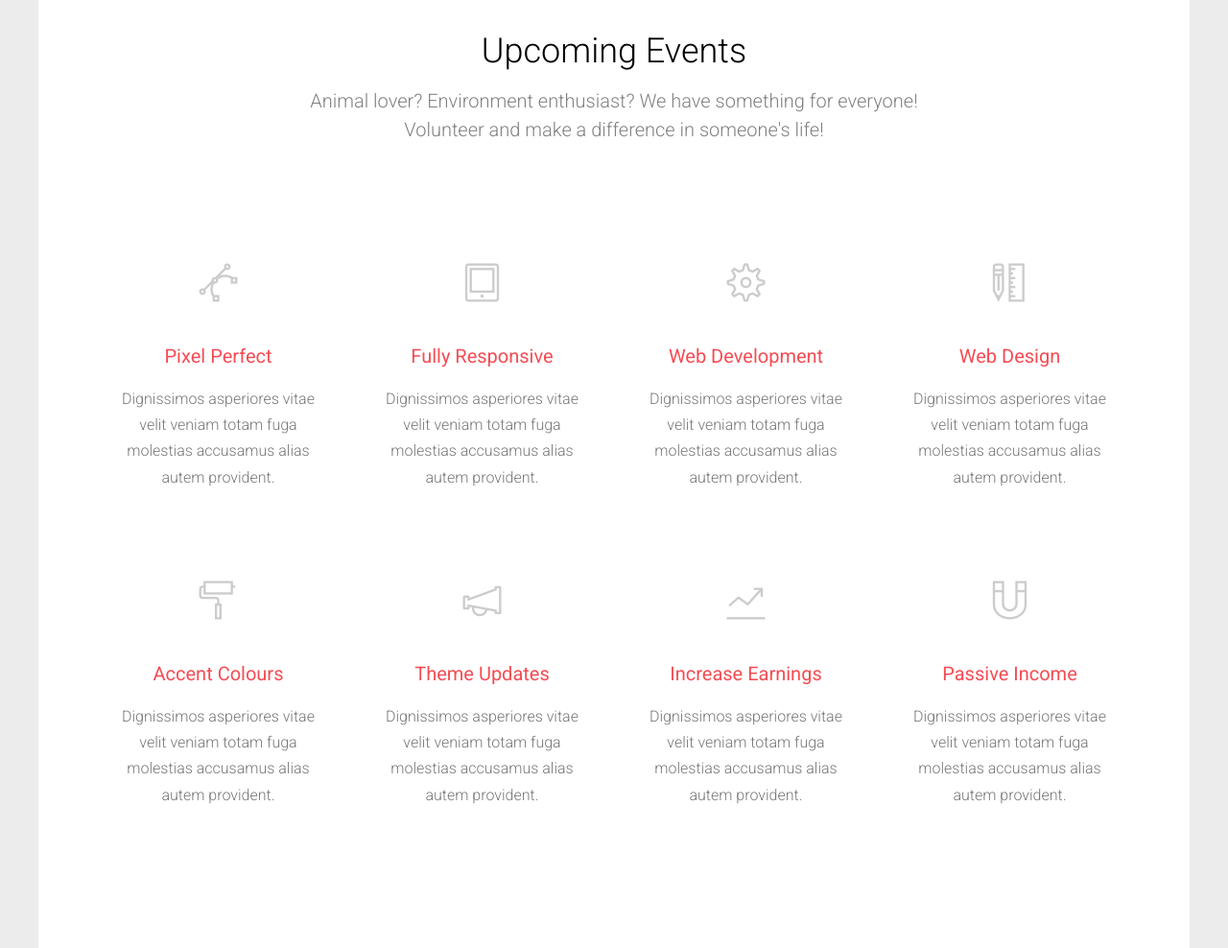
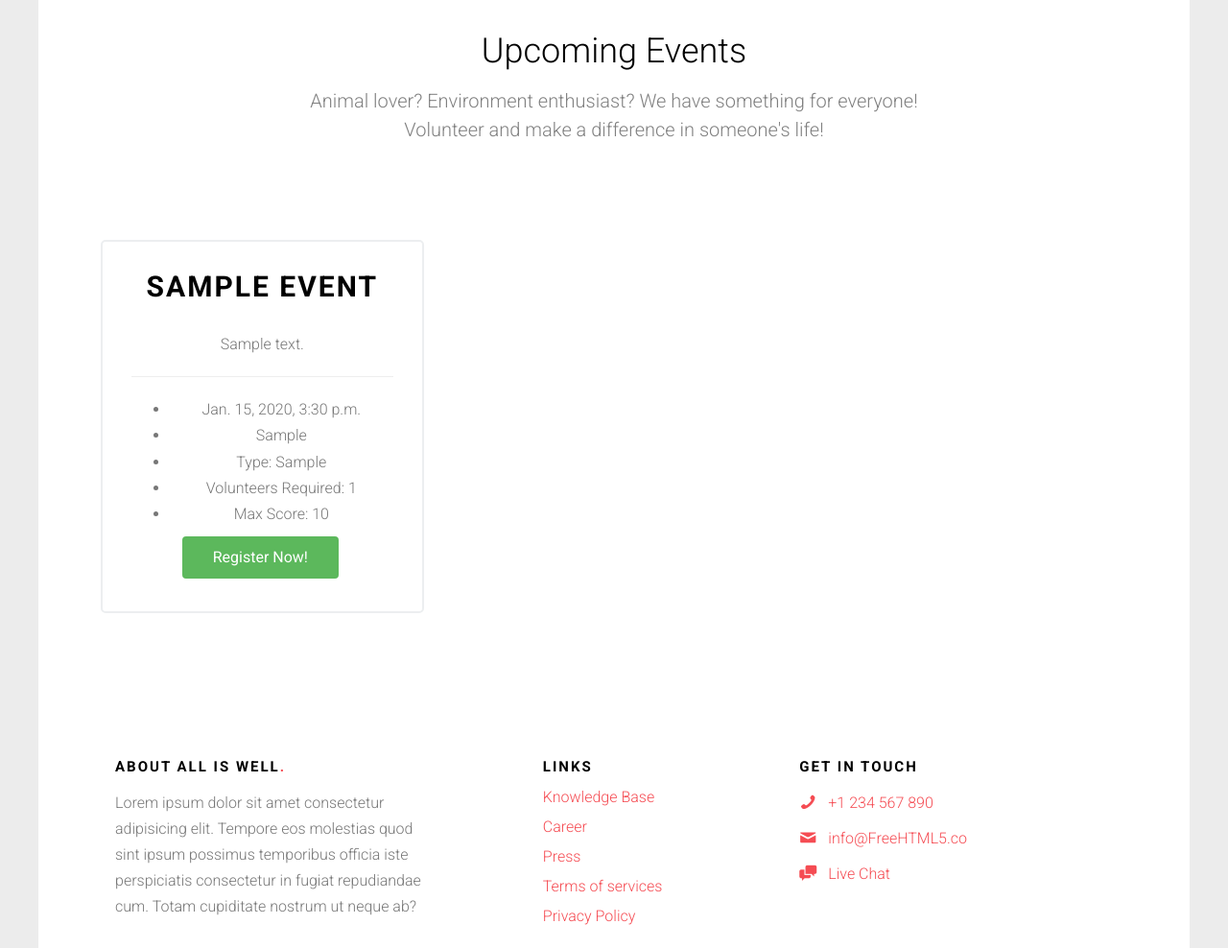
Before and after one commit to anusha-sreeni95/All-Is-Well, a Django app: template AIW/templates/features.html in a window 1280 px wide. Shown: the part 686-1674 px from the top of the page at 96% size. Run offline with Django 3.2, Linux system fonts and the light colour scheme; the template is opened without the code that fills it: values that come from a table or form of the project are taken from there, others are empty; tables that the repository leaves empty hold one stand-in row (values such as "Sample post"); style sheets or scripts are compiled from the project's sources; some libraries are stand-ins or nearby versions; some web fonts are replaced.

Commit message:
Finish upcoming events

```diff
--- a/AIW/templates/features.html
+++ b/AIW/templates/features.html
@@ -124,83 +124,26 @@
 				</div>
 			</div>
 			<div class="row">
-				<div class="col-md-3 col-sm-6">
-					<div class="feature-center animate-box" data-animate-effect="fadeIn">
-						<span class="icon">
-							<i class="ti-vector"></i>
-						</span>
-						<h3>Pixel Perfect</h3>
-						<p>Dignissimos asperiores vitae velit veniam totam fuga molestias accusamus alias autem provident. </p>
+				{% for event in events %}
+				<div class="col-md-4">
+					<div class="price-box">
+						<h2 class="pricing-plan">{{ event.name }}</h2>
+
+						<p>{{ event.description }}</p>
+						<hr>
+						<ul class="details">
+
+							<li>{{ event.date }}</li>
+							<li>{{ event.location }}</li>
+							<li>Type: {{ event.event_type }}</li>
+							<li>Volunteers Required: {{ event.volunteers_required }}</li>
+							<li>Max Score: {{ event.score }}</li>
+						</ul>
+						<a href="#" class="btn btn-success btn-sm">Register Now!</a>
 					</div>
 				</div>
-				<div class="col-md-3 col-sm-6">
-					<div class="feature-center animate-box" data-animate-effect="fadeIn">
-						<span class="icon">
-							<i class="ti-tablet"></i>
-						</span>
-						<h3>Fully Responsive</h3>
-						<p>Dignissimos asperiores vitae velit veniam totam fuga molestias accusamus alias autem provident. </p>
-					</div>
-				</div>
-				<div class="col-md-3 col-sm-6">
-					<div class="feature-center animate-box" data-animate-effect="fadeIn">
-						<span class="icon">
-							<i class="ti-settings"></i>
-						</span>
-						<h3>Web Development</h3>
-						<p>Dignissimos asperiores vitae velit veniam totam fuga molestias accusamus alias autem provident. </p>
-					</div>
-				</div>
-				<div class="col-md-3 col-sm-6">
-					<div class="feature-center animate-box" data-animate-effect="fadeIn">
-						<span class="icon">
-							<i class="ti-ruler-pencil"></i>
-						</span>
-						<h3>Web Design</h3>
-						<p>Dignissimos asperiores vitae velit veniam totam fuga molestias accusamus alias autem provident. </p>
-					</div>
-				</div>
+				{% endfor %}
 
-				<div class="col-md-3 col-sm-6">
-					<div class="feature-center animate-box" data-animate-effect="fadeIn">
-						<span class="icon">
-							<i class="ti-paint-roller"></i>
-						</span>
-						<h3>Accent Colours</h3>
-						<p>Dignissimos asperiores vitae velit veniam totam fuga molestias accusamus alias autem provident. </p>
-					</div>
-				</div>
-				<div class="col-md-3 col-sm-6">
-					<div class="feature-center animate-box" data-animate-effect="fadeIn">
-						<span class="icon">
-							<i class="ti-announcement"></i>
-						</span>
-						<h3>Theme Updates</h3>
-						<p>Dignissimos asperiores vitae velit veniam totam fuga molestias accusamus alias autem provident. </p>
-					</div>
-				</div>
-				<div class="col-md-3 col-sm-6">
-					<div class="feature-center animate-box" data-animate-effect="fadeIn">
-						<span class="icon">
-							<i class="ti-stats-up"></i>
-						</span>
-						<h3>Increase Earnings</h3>
-						<p>Dignissimos asperiores vitae velit veniam totam fuga molestias accusamus alias autem provident. </p>
-					</div>
-				</div>
-				<div class="col-md-3 col-sm-6">
-					<div class="feature-center animate-box" data-animate-effect="fadeIn">
-						<span class="icon">
-							<i class="ti-magnet"></i>
-						</span>
-						<h3>Passive Income</h3>
-						<p>Dignissimos asperiores vitae velit veniam totam fuga molestias accusamus alias autem provident. </p>
-					</div>
-				</div>
-
-			</div>
-		</div>
-	</div>
 
 
 	</div>
--- a/AIW/upcomingevents/models.py
+++ b/AIW/upcomingevents/models.py
@@ -2,6 +2,7 @@ from django.db import models
 
 class Event(models.Model):
     #event_id = models.IntegerField(primary_key=True)
+    title="Event01"
     name = models.CharField(max_length=200)
     description = models.TextField()
     event_type = models.CharField(max_length=50)
@@ -10,7 +11,3 @@ class Event(models.Model):
     date = models.DateTimeField()
     score = models.IntegerField()
     volunteers_required = models.IntegerField()
-
-
-    def __str__(self):
-        return self.title
```
Also changed, not shown: AIW/upcomingevents/views.py (+3 -4 lines).
